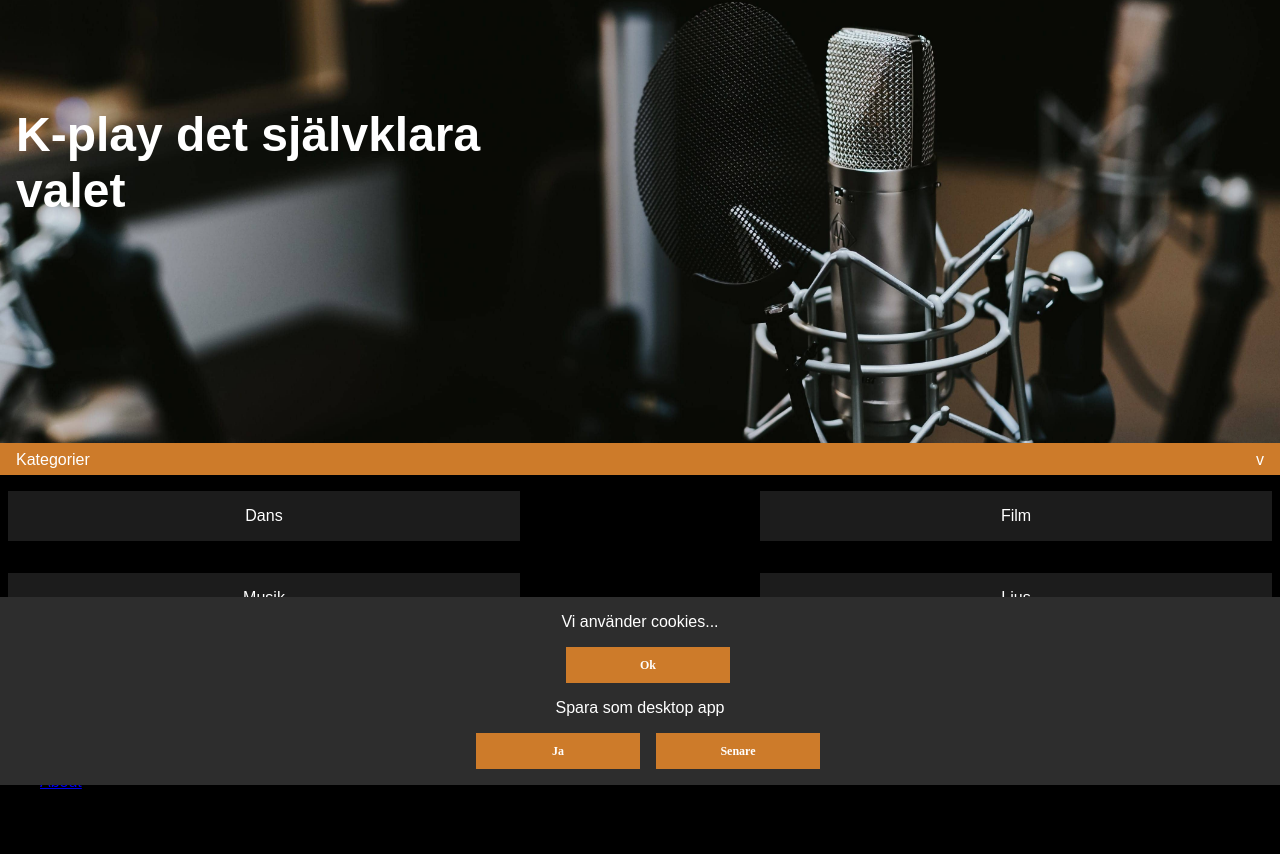
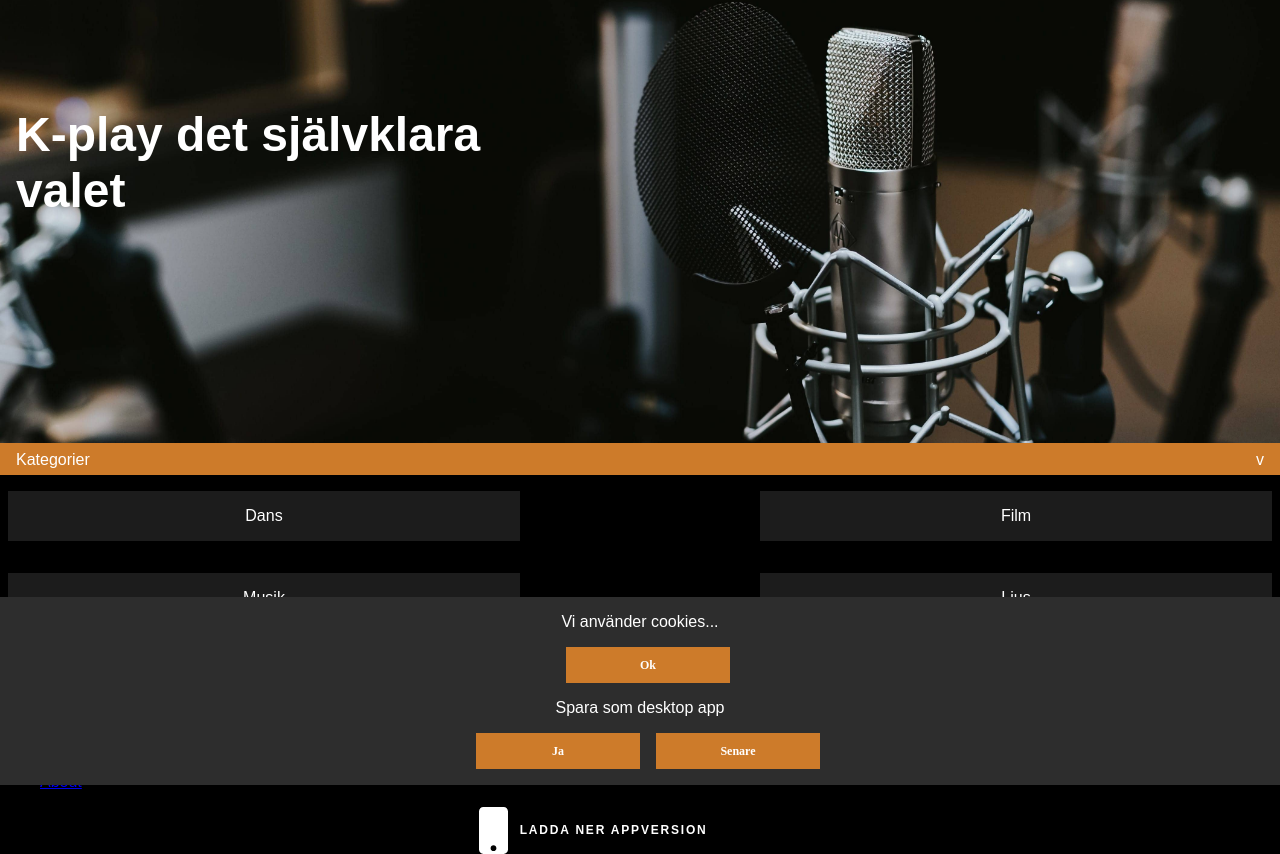
Before and after one commit to brooman/Kulturakademin, a React (Create React App) app: page / in a window 1280 px wide. Shown: the part 117-971 px from the top of the page. Before the commit the page ends 924 px from the top, so only its background shows below. Built offline with nearby package versions, Linux system fonts and the light colour scheme; a web font is replaced by a local one.

Commit message:
Import footer component

```diff
--- a/src/App.js
+++ b/src/App.js
@@ -5,6 +5,7 @@ import Home from './pages/Home'
 import About from './pages/About'
 import ContentView from './pages/ContentView'
 import Discover from './pages/Discover'
+import Footer from './components/Footer'
 
 import Menu from './components/Menu'
 import LogoIcon from './icons/LogoIcon'
@@ -72,7 +73,7 @@ class App extends Component {
                 </li>
               </ul>
             </footer>
-
+            <Footer text="LADDA NER APPVERSION" />
             <PwaPopUp />
             <CookiesPopUp />
             <Player />
```
